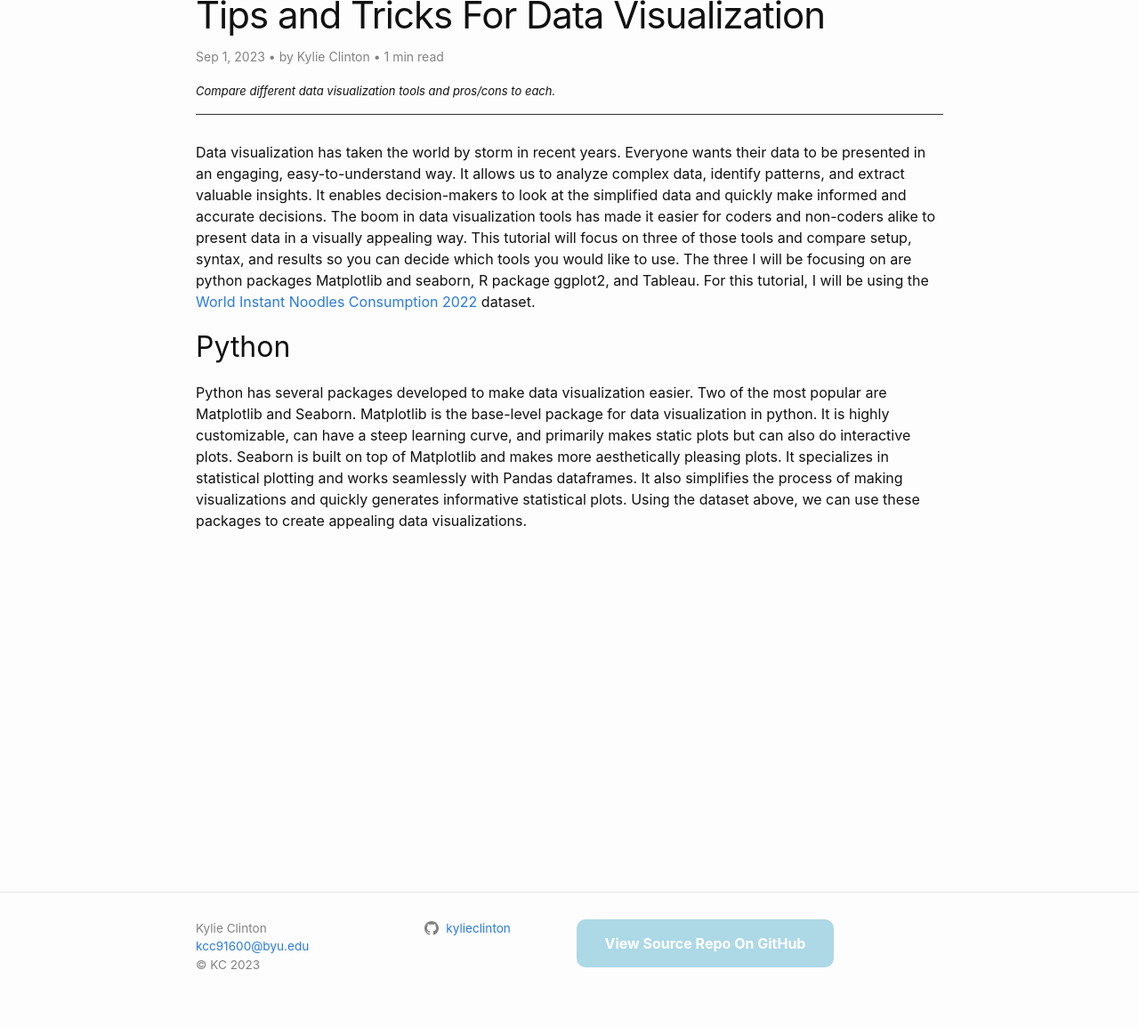
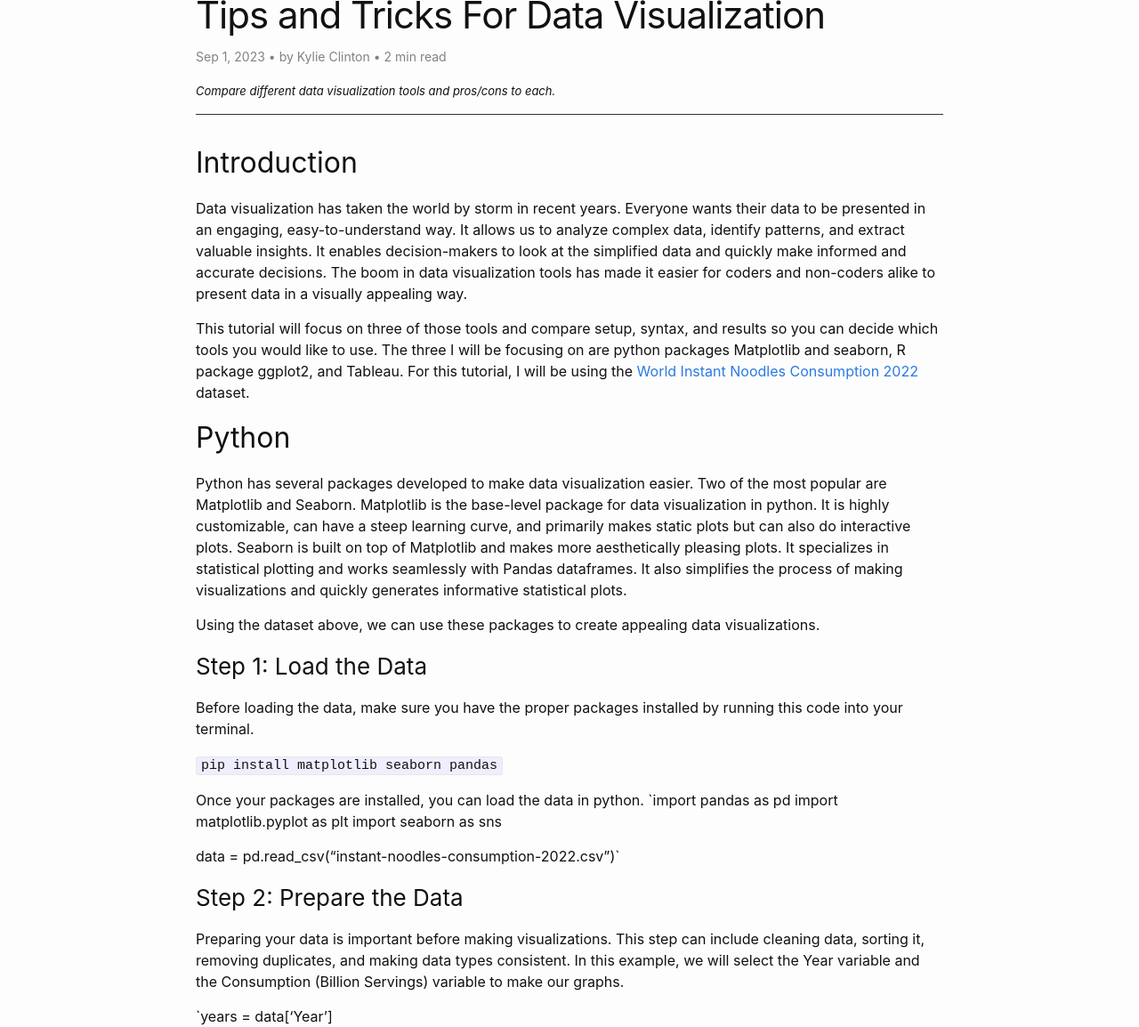
Before and after one commit to kylieclinton/blog386, a Jekyll site: the page built from _posts/2023-09-01-first-post.md, in a window 1280 px wide and 1400 px high, cut to the strip 246-1400 px from the top of the window. Shown: the whole strip at 89% size. Built offline with Jekyll 4.4.1, drawn with Linux system fonts in a browser that asks for light colours; comment, search, counter and statistics services are not loaded; some of the changed text lies outside the part shown.

Commit message:
Update 2023-09-01-first-post.md

```diff
--- a/_posts/2023-09-01-first-post.md
+++ b/_posts/2023-09-01-first-post.md
@@ -5,9 +5,54 @@ author: Kylie Clinton
 description: Compare different data visualization tools and pros/cons to each.
 image: "assets/images/eberhard-grossgasteiger-zG8VFOg7wgo-unsplash.jpg"
 ---
+## Introduction
 Data visualization has taken the world by storm in recent years. Everyone wants their data to be presented in an engaging, easy-to-understand way. It allows us to analyze complex data, identify patterns, and extract valuable insights. It enables decision-makers to look at the simplified data and quickly make informed and accurate decisions. The boom in data visualization tools has made it easier for coders and non-coders alike to present data in a visually appealing way.
-This tutorial will focus on three of those tools and compare setup, syntax, and results so you can decide which tools you would like to use. The three I will be focusing on are python packages Matplotlib and seaborn, R package ggplot2, and Tableau. For this tutorial, I will be using the <a href="[https:statistics.byu.edu](https://www.kaggle.com/datasets/fortuneuwha/world-instant-noodles-consumption-2022/)" target="_blank">World Instant Noodles Consumption 2022</a> dataset.
+
+This tutorial will focus on three of those tools and compare setup, syntax, and results so you can decide which tools you would like to use. The three I will be focusing on are python packages Matplotlib and seaborn, R package ggplot2, and Tableau. For this tutorial, I will be using the [World Instant Noodles Consumption 2022]([https://statistics.byu.edu](https://www.kaggle.com/datasets/fortuneuwha/world-instant-noodles-consumption-2022/)) dataset.
 ## Python
 Python has several packages developed to make data visualization easier. Two of the most popular are Matplotlib and Seaborn. Matplotlib is the base-level package for data visualization in python. It is highly customizable, can have a steep learning curve, and primarily makes static plots but can also do interactive plots.
 Seaborn is built on top of Matplotlib and makes more aesthetically pleasing plots. It specializes in statistical plotting and works seamlessly with Pandas dataframes. It also simplifies the process of making visualizations and quickly generates informative statistical plots.
+
 Using the dataset above, we can use these packages to create appealing data visualizations.
+
+### Step 1: Load the Data
+Before loading the data, make sure you have the proper packages installed by running this code into your terminal.
+
+`pip install matplotlib seaborn pandas`
+
+Once your packages are installed, you can load the data in python.
+`import pandas as pd
+import matplotlib.pyplot as plt
+import seaborn as sns
+
+data = pd.read_csv("instant-noodles-consumption-2022.csv")`
+
+### Step 2: Prepare the Data
+Preparing your data is important before making visualizations. This step can include cleaning data, sorting it, removing duplicates, and making data types consistent. In this example, we will select the Year variable and the Consumption (Billion Servings) variable to make our graphs.
+
+`years = data['Year']
+
+consumption = data['Consumption (Billion Servings)']`
+
+### Step 3: Create a Line Plot and Scatter Plot
+To make the line plot, follow the code below:
+`plt.figure(figsize=(10, 6))
+plt.plot(years, consumption, marker='o', linestyle='-')
+plt.title('World Instant Noodles Consumption (2022)')
+plt.xlabel('Year')
+plt.ylabel('Consumption (Billion Servings)')
+plt.grid(True)
+plt.show()`
+
+To make the scatter plot, follow the code below:
+`plt.figure(figsize=(10, 6))
+plt.scatter(years, consumption, marker='o')
+plt.title('World Instant Noodles Consumption (2022)')
+plt.xlabel('Year')
+plt.ylabel('Consumption (Billion Servings)')
+plt.grid(True)
+plt.show()`
+
+To save your plots as a .jpg or other filetype, you can use the following code:
+`plt.savefig('line_plot.jpg', format='jpg')
+plt.savefig('scatter_plot.jpg, format='jpg')`
```
